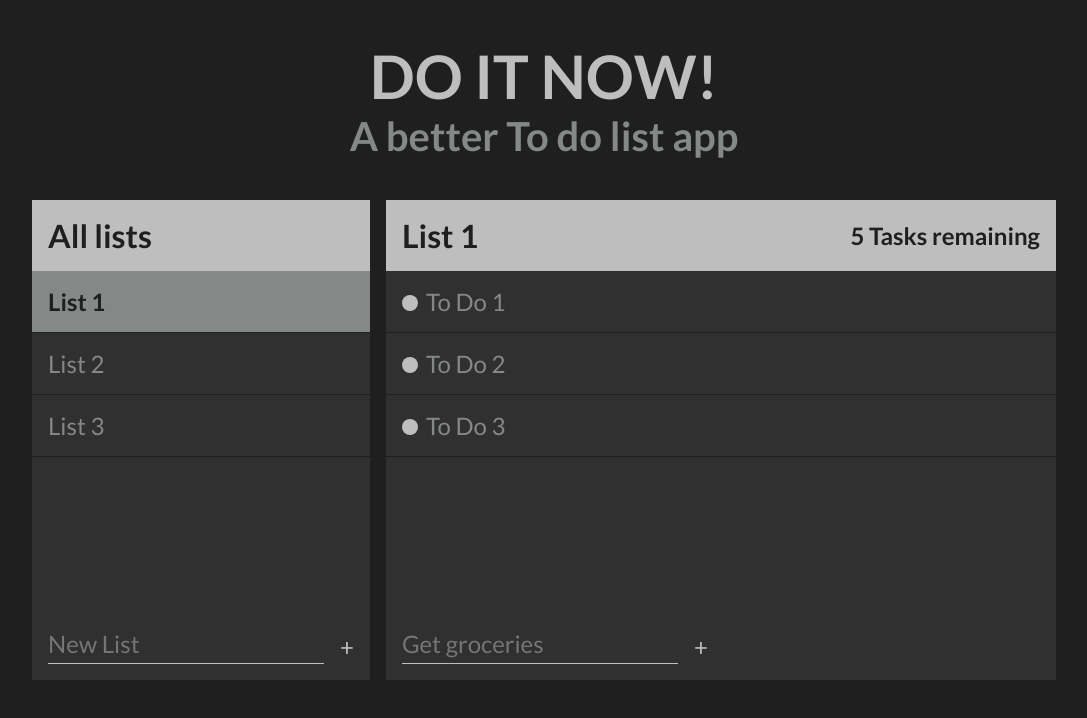
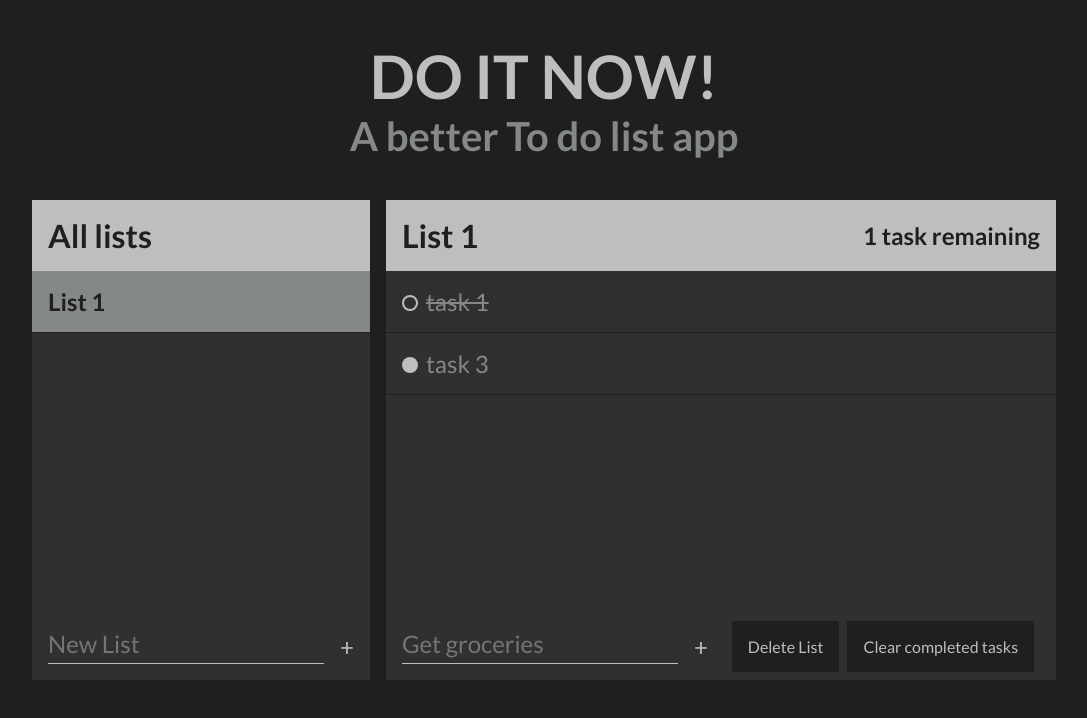
Before and after one commit to kush-daga/doitnow, a plain HTML site: page src/index.html in a window 1280 px wide. Both pictures are taken after a click on the item "List 1". Shown: the whole page, without its empty margins (96-1183 px from the left). Drawn offline with Linux system fonts and the light colour scheme.

Commit message:
Completed v1

```diff
--- a/src/index.html
+++ b/src/index.html
@@ -16,27 +16,32 @@
     <div class="container">
       <div class="list-container">
         <h2>All lists</h2>
-        <ul class="lists">
+        <ul class="lists" data-lists>
           <li class="list active">List 1</li>
-          <li class="list">List 2</li>
-          <li class="list">List 3</li>
         </ul>
-        <form class="list-form" action="">
+        <form class="list-form" action="" data-list-form>
           <input
             type="text"
             class="new-list"
             placeholder="New List"
             aria-label="New list name"
+            data-list-input
           />
-          <button class="btn-submit" aria-label="Create new list">+</button>
+          <button
+            class="btn-submit"
+            aria-label="Create new list"
+            data-list-submit-btn
+          >
+            +
+          </button>
         </form>
       </div>
-      <div class="tasks-container">
-        <div class="task-header">
+      <div class="tasks-container" data-task-container>
+        <div class="task-header" data-task-header>
           <h3 class="task-heading">List 1</h3>
           <h4 class="task-count">5 Tasks remaining</h4>
         </div>
-        <div class="task-list">
+        <div class="task-list" data-task-list>
           <div class="task">
             <input type="checkbox" id="task-1" data-task-checked />
             <label for="task-1">
@@ -44,31 +49,32 @@
               <span class="strikethis">To Do 1</span>
             </label>
           </div>
-          <div class="task">
-            <input type="checkbox" id="task-2" data-task-checked />
-            <label for="task-2">
-              <span class="custom-checkbox"></span>
-              <span class="strikethis">To Do 2</span>
-            </label>
         </div>
-          <div class="task">
-            <input type="checkbox" id="task-3" data-task-checked />
-            <label for="task-3">
-              <span class="custom-checkbox"></span>
-              <span class="strikethis">To Do 3</span>
-            </label>
-          </div>
-        </div>
-        <form class="task-form" action="">
+        <div style="display: flex; margin-top: auto">
+          <form class="task-form" data-task-form action="">
             <input
               type="text"
               class="new-task"
               placeholder="Get groceries"
               aria-label="New task name"
+              data-task-input
             />
             <button class="btn-submit" aria-label="Create new list">+</button>
           </form>
+          <button class="btn" data-delete-list>Delete List</button>
+          <button class="btn" data-delete-completed-tasks>
+            Clear completed tasks
+          </button>
         </div>
       </div>
+    </div>
+    <template id="task-template">
+      <div class="task">
+        <input type="checkbox" />
+        <label>
+          <span class="custom-checkbox"></span>
+        </label>
+      </div>
+    </template>
   </body>
 </html>
--- a/src/scripts/index.js
+++ b/src/scripts/index.js
@@ -0,0 +1,164 @@
+let lists = [
+  {
+    name: "List 1",
+    tasks: [
+      {
+        title: "task 1",
+        id: "1233",
+        complete: true,
+      },
+      {
+        title: "task 3",
+        id: "122121",
+        complete: false,
+      },
+    ],
+    id: "msdsd",
+  },
+];
+
+var selectedListId = null;
+
+//Query Selectors
+
+const listsUL = document.querySelector("[data-lists]");
+const listForm = document.querySelector("[data-list-form]");
+const taskForm = document.querySelector("[data-task-form]");
+const taskInput = document.querySelector("[data-task-input]");
+const listInput = document.querySelector("[data-list-input]");
+const taskContainer = document.querySelector("[data-task-container]");
+const taskList = document.querySelector("[data-task-list]");
+const taskHeader = document.querySelector("[data-task-header]");
+const taskTemplate = document.querySelector("#task-template");
+const deleteList = document.querySelector("[data-delete-list]");
+const deleteCompletedTask = document.querySelector(
+  "[data-delete-completed-tasks]"
+);
+
+//Functions
+
+function render() {
+  clearElement(listsUL);
+  showLists();
+
+  const selectedList = lists.find((list) => list.id === selectedListId);
+
+  if (selectedListId == null) {
+    taskContainer.style.display = "none";
+  } else {
+    taskContainer.style.display = "";
+    renderTaskHeader(selectedList);
+    clearElement(taskList);
+    renderTaskList(selectedList);
+  }
+}
+
+function showLists() {
+  lists.forEach((list) => {
+    const listLi = document.createElement("li");
+    listLi.dataset.listId = list.id;
+    listLi.classList.add("list");
+    listLi.innerText = list.name;
+    if (list.id === selectedListId) {
+      listLi.classList.add("active");
+    }
+    listsUL.appendChild(listLi);
+  });
+}
+
+function renderTaskHeader(selectedList) {
+  const taskHeading = taskHeader.querySelector(".task-heading");
+  const taskCount = taskHeader.querySelector(".task-count");
+  const noOfTasksIncomplete = selectedList.tasks.filter(
+    (task) => !task.complete
+  ).length;
+  const taskRenderText = noOfTasksIncomplete === 1 ? "task" : "tasks";
+  taskHeading.innerText = selectedList.name;
+  taskCount.innerText = `${noOfTasksIncomplete} ${taskRenderText} remaining`;
+}
+
+function renderTaskList(selectedList) {
+  selectedList.tasks.forEach((task) => {
+    const taskEl = document.importNode(taskTemplate.content, true);
+    const checkbox = taskEl.querySelector("input");
+    checkbox.id = task.id;
+    checkbox.checked = task.complete;
+    const label = taskEl.querySelector("label");
+    label.htmlFor = task.id;
+    label.append(task.title);
+    taskList.append(taskEl);
+  });
+}
+
+function clearElement(element) {
+  while (element.firstChild) {
+    element.removeChild(element.firstChild);
+  }
+}
+
+function createList(name) {
+  return { name: name, tasks: [], id: Date.now().toString() };
+}
+function createTask(name) {
+  return { title: name, id: Date.now().toString(), complete: false };
+}
+
+function saveAndRender() {
+  render();
+}
+
+//EVENT LISTENERS
+listsUL.addEventListener("click", (e) => {
+  if (e.target.tagName.toLowerCase() === "li") {
+    selectedListId = e.target.dataset.listId;
+    saveAndRender();
+  }
+});
+
+listForm.addEventListener("submit", (e) => {
+  e.preventDefault();
+  const listName = listInput.value;
+  if (listName == null || listName === "") return;
+  const list = createList(listName);
+  listInput.value = null;
+  lists.push(list);
+  saveAndRender();
+});
+
+taskForm.addEventListener("submit", (e) => {
+  e.preventDefault();
+  const selectedList = lists.find((list) => list.id === selectedListId);
+  const taskName = taskInput.value;
+  if (taskName == null || taskName === "") return;
+  const task = createTask(taskName);
+  taskInput.value = null;
+  selectedList.tasks.push(task);
+  saveAndRender();
+});
+
+taskList.addEventListener("change", (e) => {
+  console.log(e.target.checked);
+  let selectedTaskId = e.target.id;
+  let selectedList = lists.find((list) => list.id === selectedListId);
+  let selectedTask = selectedList.tasks.find(
+    (task) => task.id === selectedTaskId
+  );
+  selectedTask.complete = e.target.checked;
+});
+
+deleteList.addEventListener("click", (e) => {
+  listsNew = lists.filter((list) => list.id !== selectedListId);
+  lists = listsNew;
+  selectedListId = null;
+  saveAndRender();
+});
+
+deleteCompletedTask.addEventListener("click", (e) => {
+  let selectedList = lists.find((list) => list.id === selectedListId);
+  let taskList = selectedList.tasks;
+  let newTaskList = taskList.filter((task) => !task.complete);
+  selectedList.tasks = newTaskList;
+  saveAndRender();
+});
+//Render
+render();
--- a/src/styles/index.css
+++ b/src/styles/index.css
@@ -68,6 +68,26 @@ li {
   padding-top: 16px;
   padding-bottom: 16px;
 }
+.btn {
+  padding: 16px;
+  height: fit-content;
+  align-self: center;
+  margin-left: 8px;
+  font-size: 16px;
+  background-color: var(--main-bg-color-dark);
+  border: none;
+  outline: none;
+  cursor: pointer;
+  color: var(--main-font-color-dark);
+}
+.btn:hover {
+  color: var(--main-secondary-font-color-dark);
+  scale: 1.1;
+}
+.lists {
+  height: 40vh;
+  overflow-y: auto;
+}
 .list {
   font-size: 24px;
   border-bottom: 1px solid var(--main-bg-color-dark);
@@ -93,6 +113,7 @@ li {
   font-size: 24px;
   margin-left: 16px;
   box-sizing: border-box;
+  cursor: pointer;
 }
 .list-form input {
   border: none;
```
Lines whose indentation alone changed are shown as unchanged.
